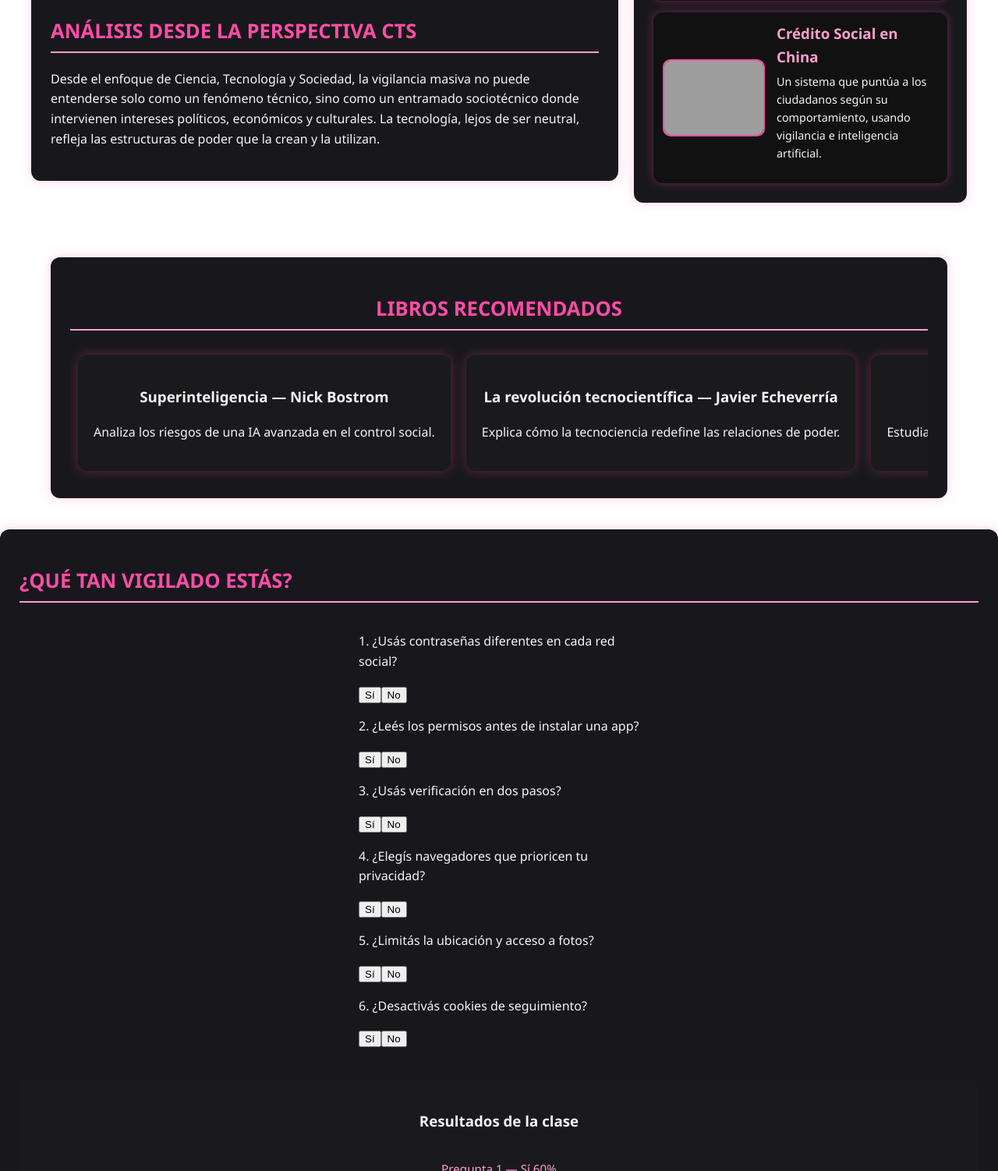
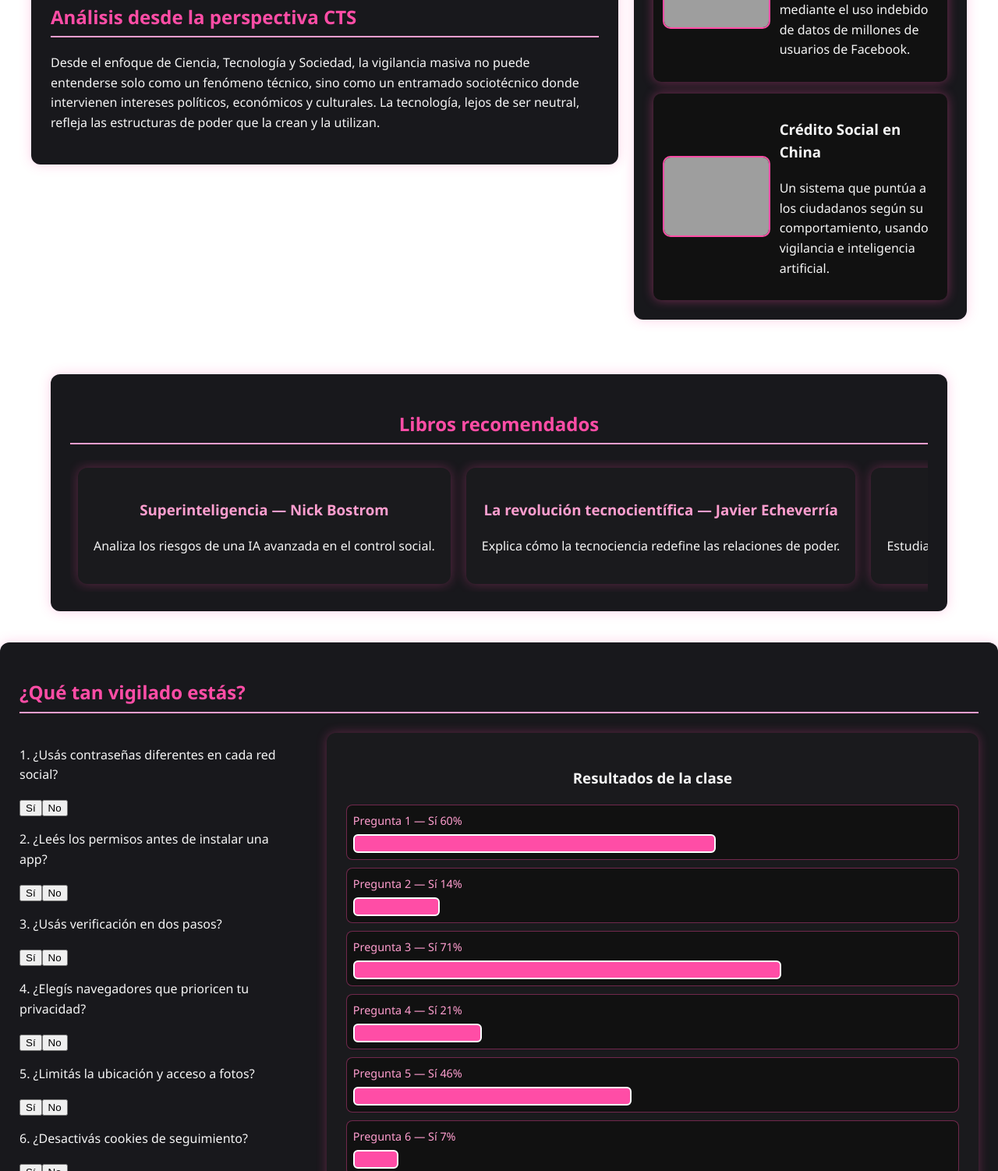
Before and after one commit to PiliDG/cts-privacidad, a website: page index.html in a window 1280 px wide. Shown: the part 1298-2800 px from the top of the page at 78% size. Drawn offline with Linux system fonts and the light colour scheme; grey boxes are pictures that could not be loaded.

Commit message:
Update style.css

```diff
--- a/style.css
+++ b/style.css
@@ -48,7 +48,6 @@ header p { color: #fbe8f2; }
   max-width: 1200px; margin: 0 auto;
   gap: 20px;
 }
-
 .main-column { flex: 2 1 600px; }
 .side-column { flex: 1 1 350px; }
 
@@ -59,12 +58,12 @@ section {
   box-shadow: 0 0 15px rgba(255, 77, 166, 0.25);
   margin-bottom: 30px;
 }
+
 section h2 {
   color: var(--pink);
   border-bottom: 2px solid var(--lightpink);
   padding-bottom: 5px;
-  text-transform: uppercase;
-  font-size: 1.6em;
+  text-transform: none;
 }
 
 /* FAQ */
@@ -77,94 +76,100 @@ section h2 {
 .faq-question:hover { background: var(--pink); color: #fff; }
 .faq-answer { display: none; background-color: #111; padding: 14px 16px; }
 
-/* CASOS */
+/* Casos reales */
 .casos-container { display: flex; flex-direction: column; gap: 15px; }
 .caso {
-  display: flex;
-  gap: 15px;
-  background: #111;
-  border-radius: 12px;
-  padding: 12px;
+  display: flex; gap: 12px;
+  background: #111; border-radius: 10px; padding: 12px;
   align-items: center;
-  box-shadow: 0 0 12px rgba(255, 77, 166, 0.35);
+  box-shadow: 0 0 14px rgba(255,77,166,0.4);
 }
-
 .caso img {
-  width: 140px;
-  height: 95px;
+  width: 150px;
+  height: 100px;
   object-fit: cover;
   border-radius: 10px;
   border: 2px solid var(--pink);
 }
 
-.caso h3 { color: var(--lightpink); margin: 0; }
-.caso p { color: var(--text); margin-top: 5px; font-size: 0.9em; }
-
-/* Books */
+/* Libros */
 #libros { text-align: center; max-width: 1100px; margin: 40px auto; }
 .carousel {
   display: flex; overflow-x: auto; gap: 20px; scroll-behavior: smooth;
-  padding: 10px; scrollbar-width: thin; scrollbar-color: var(--pink) var(--card);
+  padding: 10px;
 }
 .carousel::-webkit-scrollbar { height: 8px; }
 .carousel::-webkit-scrollbar-thumb { background: var(--pink); border-radius: 10px; }
 
+/* Cards */
 .book-card {
   min-width: 280px; background: #1a1a1d; border-radius: 12px; padding: 20px;
   box-shadow: 0 0 15px rgba(255,77,166,0.3); color: var(--text);
   flex: 0 0 auto; transition: transform 0.2s ease;
 }
 .book-card:hover { transform: scale(1.05); }
+.book-card h3 { color: var(--lightpink); }
 
-/* TEST */
+/* Test */
 .test-y-stats {
   display: flex;
+  gap: 40px;
   justify-content: center;
-  gap: 40px;
-  flex-wrap: wrap;
+  align-items: flex-start;
+  margin-top: 25px;
 }
-
-.test-col { width: 360px; }
-
+.test-col { width: 45%; }
 .stats-col {
-  width: 360px;
+  width: 45%;
   display: flex;
   flex-direction: column;
   align-items: center;
 }
 
+/* Estadísticas */
 #estadisticas {
   background: #1a1a1d;
-  padding: 20px;
+  padding: 25px;
   border-radius: 12px;
   width: 100%;
-  text-align: center;
+  box-shadow: 0 0 14px rgba(255,77,166,0.3);
+}
+
+.stats-container { width: 100%; }
+
+.stat-item {
+  background: #111;
+  padding: 8px;
+  border-radius: 8px;
+  margin-bottom: 10px;
+  border: 1px solid rgba(255,77,166,0.4);
 }
 
 .stat-item p {
+  margin: 0 0 6px 0;
+  font-size: 0.9em;
   color: var(--lightpink);
-  margin-bottom: 6px;
-  font-size: 0.95em;
 }
 
-/* Barras animadas */
+/* Barras más visibles */
 .bar {
-  height: 18px;
+  height: 20px;
   background: var(--pink);
-  border-radius: 8px;
+  border-radius: 6px;
   width: 0%;
-  animation: growBar 1.8s ease forwards;
+  animation: growBar 2s ease forwards;
+  border: 2px solid #fff;
 }
 @keyframes growBar {
   from { width: 0%; }
-  to   { width: var(--target-width); }
+  to { width: var(--target-width); }
 }
 
 /* Conclusión */
 .stats-conclusion {
   margin-top: 20px;
   color: var(--lightpink);
-  line-height: 1.4;
+  text-align: center;
   font-size: 0.95em;
   max-width: 350px;
 }
@@ -176,7 +181,6 @@ section h2 {
   padding: 25px;
   margin: 40px auto;
   max-width: 800px;
-  box-shadow: 0 0 15px rgba(255,77,166,0.25);
 }
 
 .contact-form {
@@ -184,35 +188,38 @@ section h2 {
   flex-direction: column;
   gap: 12px;
 }
-
 .contact-form input,
 .contact-form textarea {
   padding: 12px;
   border-radius: 8px;
   border: 1px solid var(--pink);
-  background-color: #111;
+  background: #111;
   color: var(--text);
 }
 
 .contact-form button {
   background: var(--pink);
+  color: white;
   padding: 12px;
+  border-radius: 8px;
   border: none;
-  border-radius: 8px;
-  color: #fff;
   cursor: pointer;
-  font-weight: bold;
+}
+.contact-form button:hover { background: var(--lightpink); }
+
+#contact-response {
+  margin-top: 10px;
+  text-align: center;
+  color: var(--lightpink);
 }
 
-.contact-form button:hover { background: var(--lightpink); }
-
+/* Footer */
 footer {
   text-align: center;
   padding: 20px;
   background: #111;
   color: var(--muted);
   font-size: 0.9em;
-  margin-top: 60px;
 }
 
 /* Typewriter */
@@ -221,9 +228,15 @@ footer {
   overflow: hidden;
   border-right: 2px solid var(--lightpink);
   white-space: nowrap;
-  animation: typing 3s steps(40,end), blink .75s step-end infinite;
+  animation: typing 3s steps(40,end), blink .75s infinite;
   font-size: 2.2em;
   color: var(--lightpink);
 }
+
 @keyframes typing { from { width: 0 } to { width: 100% } }
 @keyframes blink { 50% { border-color: transparent } }
+
+@media (max-width: 900px) {
+  .test-y-stats { flex-direction: column; }
+  .test-col, .stats-col { width: 100%; }
+}
```
